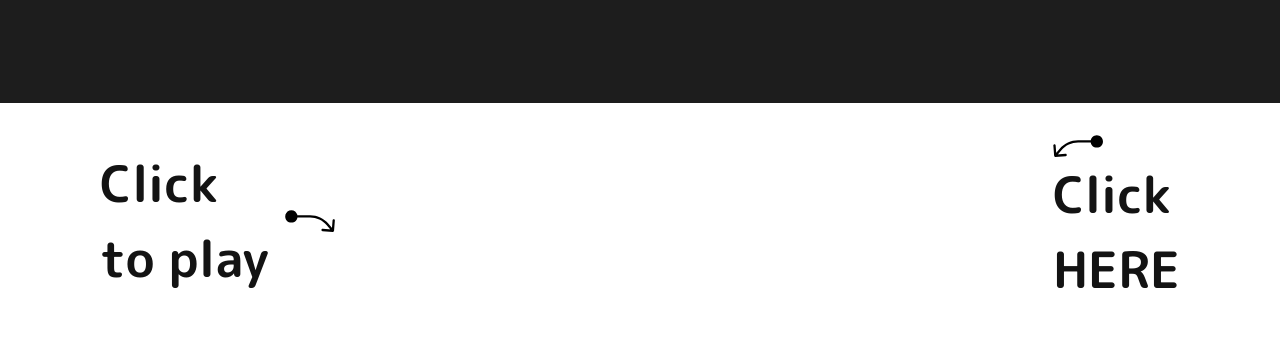
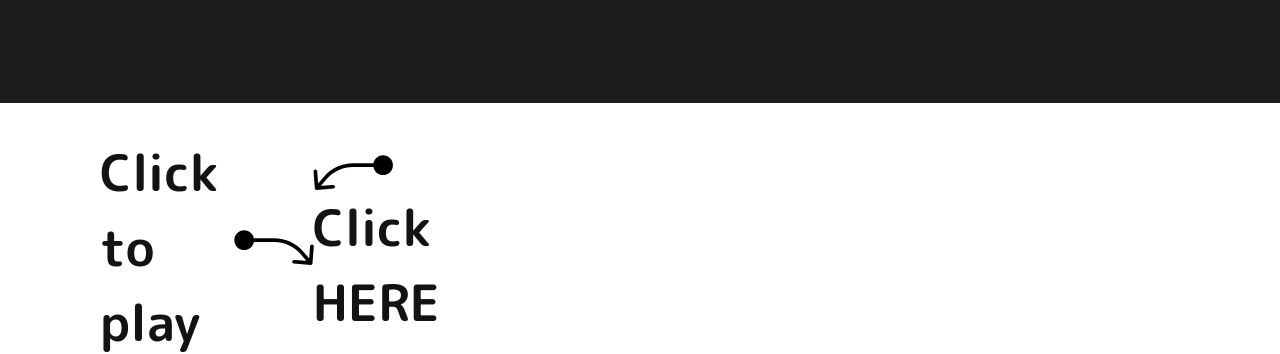
Before and after one commit to fktona/Pedro-coin-, a Next.js app: page / in a window 1280 px wide. Shown: the part 2581-2935 px from the top of the page. Built offline with nearby package versions, Linux system fonts and the light colour scheme.

Commit message:
Update play.jsx

```diff
--- a/app/components/play.jsx
+++ b/app/components/play.jsx
@@ -26,8 +26,8 @@ export default function Play() {
   return (
     <div className='mx-auto relative max-w-[1440px] w-full relative'>
         <div className="relative w-full lg:px-[100px] px-8 flex items-center justify-between text-[30px] lg:text-[50px] mt-8">
-        <p className="font-ppPlus font-bold flex items-center gap-4">Click <br/> to play <Image alt="arrow" src="/arrow.svg" width={50} height={50} /></p>
-       <p className="font-ppPlus font-bold flex items-center hidden lg:block gap-4"><Image alt="arrow" src="/arrow2.svg" width={50} height={50} />
+        <p className="font-ppPlus font-bold flex items-center gap-4">Click <br/> to play <Image alt="arrow" src="/arrow.svg" width={80} height={80} /></p>
+       <p className="font-ppPlus font-bold flex items-center w-full hidden lg:block gap-4"><Image alt="arrow" src="/arrow2.svg" width={80} height={80} />
    Click <br/>HERE
                </p>
         </div>
```
